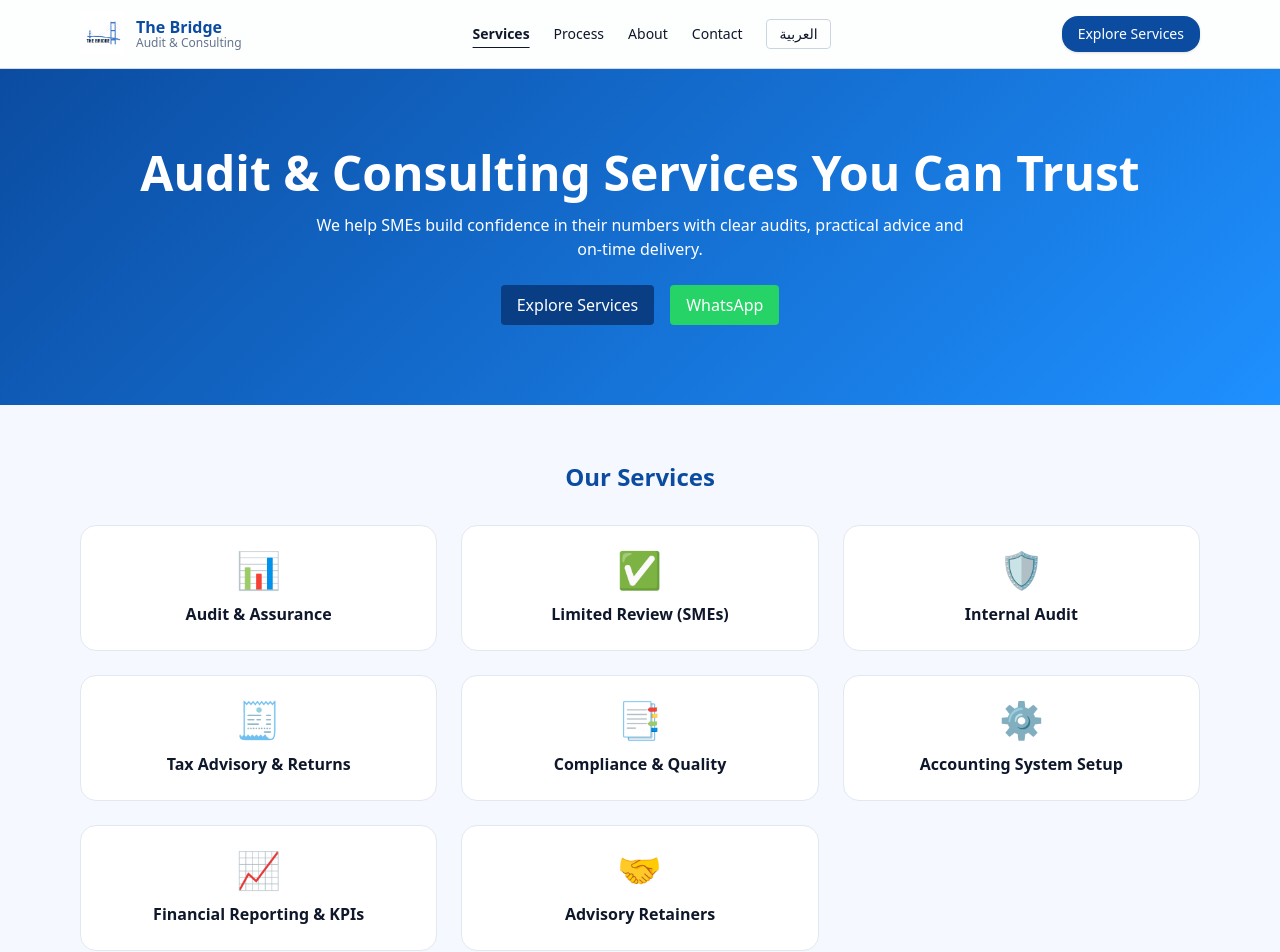
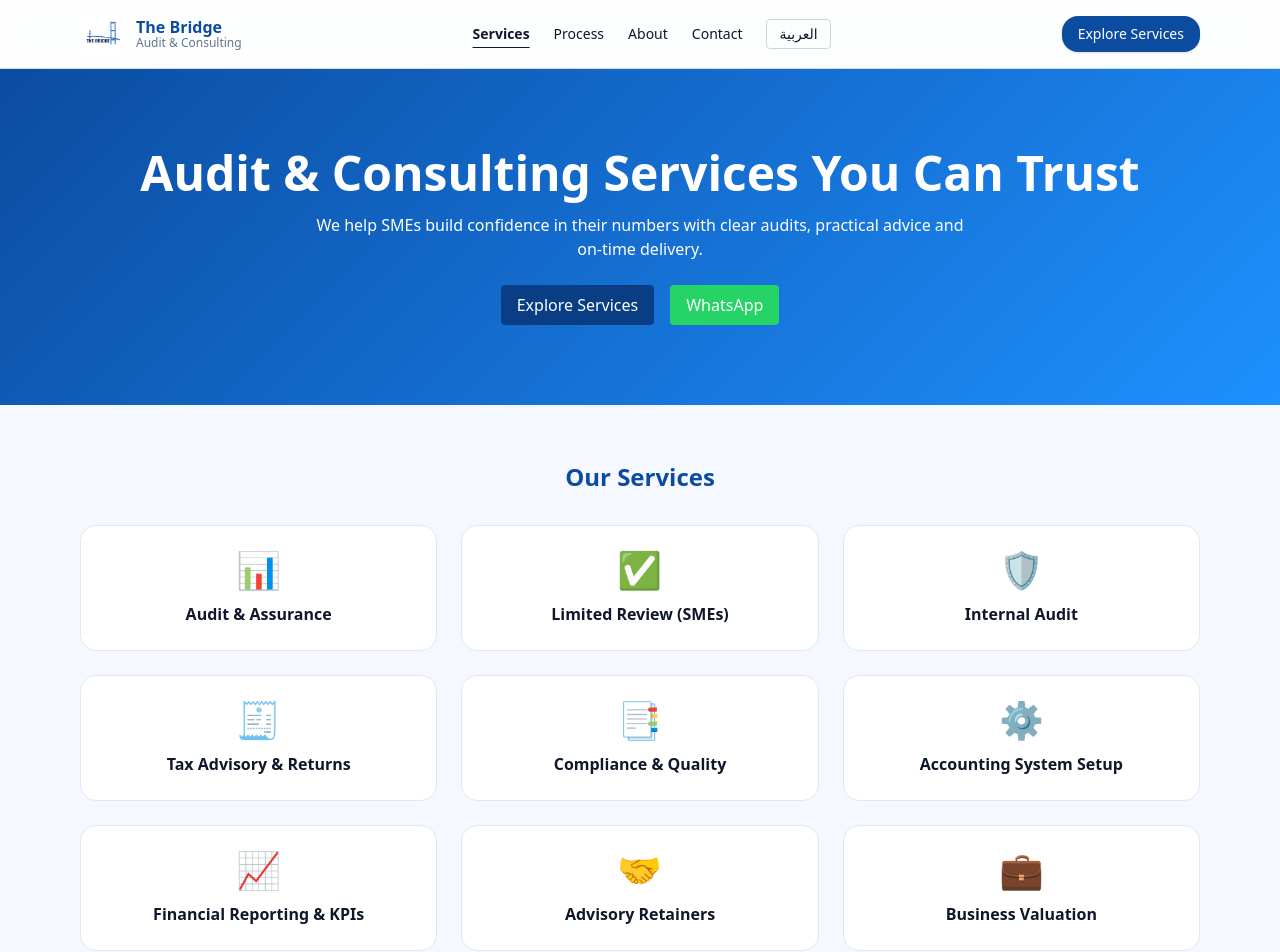
Before and after one commit to mrmohamadyusuf-debug/thebridge-vercel, a React (Vite) app: page / in a window 1280 px wide. Shown: the top 952 px of the page. Built offline with nearby package versions, Linux system fonts and the light colour scheme.

Commit message:
Update App.jsx

```diff
--- a/src/App.jsx
+++ b/src/App.jsx
@@ -74,7 +74,10 @@ export default function App() {
   { icon: '⚙️', en: 'Accounting System Setup', ar: 'إعداد الأنظمة المحاسبية' },
   { icon: '📈', en: 'Financial Reporting & KPIs', ar: 'التقارير والمؤشرات المالية' },
   { icon: '🤝', en: 'Advisory Retainers', ar: 'خدمات استشارية مستمرة' },
+  // NEW
+  { icon: '💼', en: 'Business Valuation', ar: 'تقييم الأعمال' },
 ]
+
   const steps = [
     { n: 1, en: 'Discovery', ar: 'الاستكشاف' },
     { n: 2, en: 'Proposal', ar: 'العرض' },
```
Lines whose indentation alone changed are shown as unchanged.
